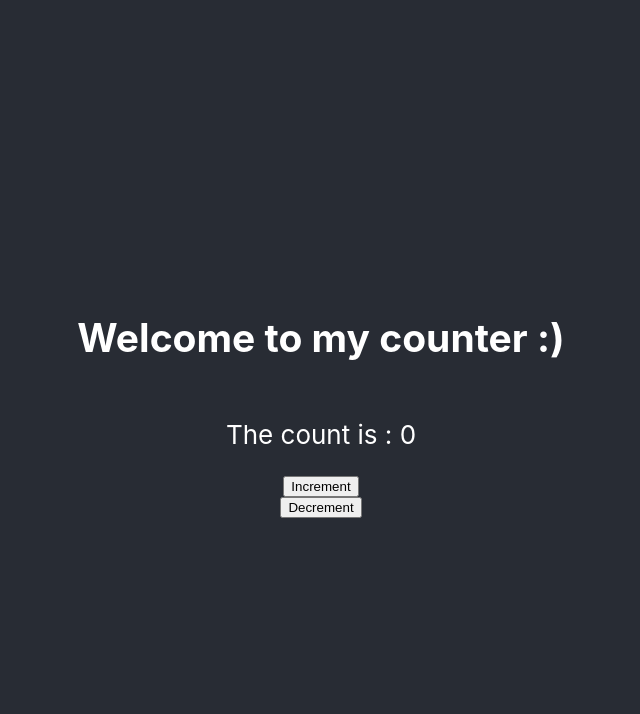
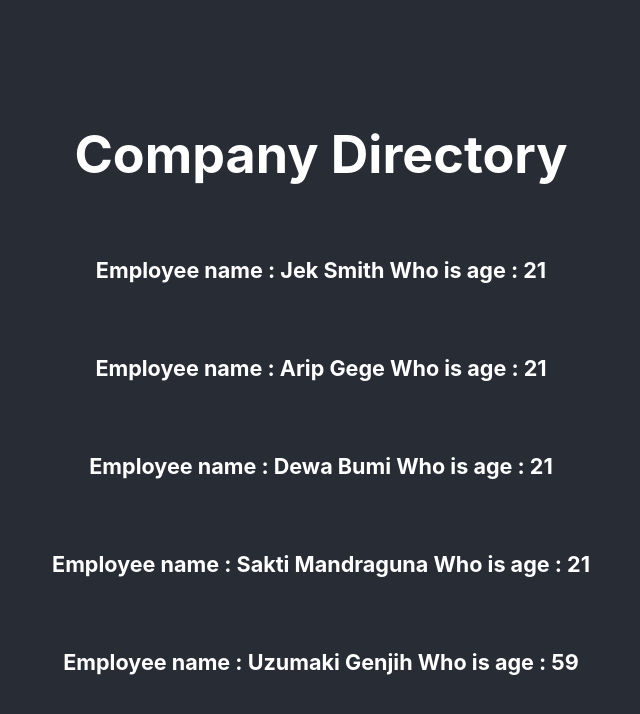
Before and after one commit to hira0021/React_Latihan1, a React (Create React App) app: page / in a window 1280 px wide. Shown: the top 714 px of the page, without its empty margins (319-959 px from the left). Built offline with nearby package versions, Linux system fonts and the light colour scheme.

Commit message:
#2 Props, Destructuring, and Map

```diff
--- a/src/App.js
+++ b/src/App.js
@@ -1,13 +1,53 @@
-import React from 'react'
+import React from 'react';
 import './App.css';
-import Counter from './Counter.jsx';
+import Employee from './Employee';
+
+const employeeInfo = [
+  {
+    firstName: "Jek",
+    lastName: "Smith",
+    age: "21"
+  },
+  {
+    firstName: "Arip",
+    lastName: "Gege",
+    age: "21"
+  },
+  {
+    firstName: "Dewa",
+    lastName: "Bumi",
+    age: "21"
+  },
+  {
+    firstName: "Sakti",
+    lastName: "Mandraguna",
+    age: "21"
+  },
+  {
+    firstName: "Uzumaki",
+    lastName: "Genjih",
+    age: "59"
+  }
+]
 
 function App() {
   return (
     <div className="App">
       <header className="App-header">
-        <h2> Welcome to my counter :) </h2>
-        <Counter />
+        <h1> Company Directory </h1>
+        {employeeInfo.map(employee => {
+          const {firstName, lastName, age} = employee;
+          return (
+            <Employee firstName={firstName} lastName={lastName} age={age} />
+          );
+        })}
+
+
+
+        {/* <Employee firstName="Jek" lastName="Smith" age="21" />
+        <Employee firstName="Arip" lastName="Gege" age="21" />
+        <Employee firstName="Dewa" lastName="Bumi" age="21" />
+        <Employee firstName="Sakti" lastName="Mandraguna" age="21" /> */}
       </header>
     </div>
   );
--- /dev/null
+++ b/src/Employee.jsx
@@ -0,0 +1,12 @@
+import React from 'react';
+
+const Employee = (props) => {
+    const {firstName, lastName, age} = props;
+    return  (
+        <div>
+            <h5>Employee name : {firstName} {lastName} Who is age : {age}</h5>
+        </div>
+    )
+};
+
+export default Employee;
```
